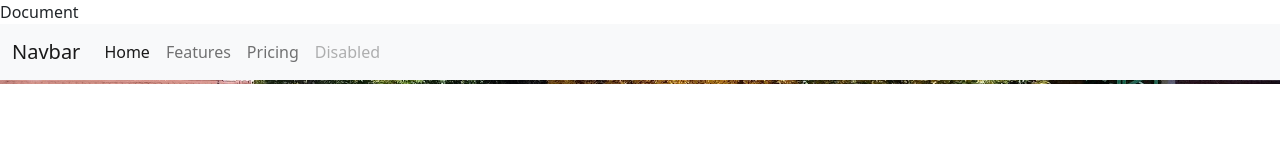
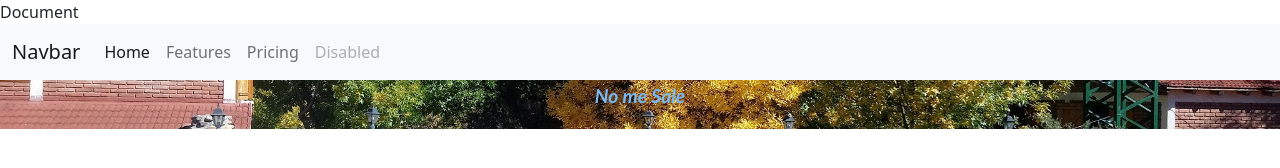
Before and after one commit to e1santo/Complejo_La_Fuente, a plain HTML site: page index.html in a window 1280 px wide. Drawn offline with Linux system fonts and the light colour scheme.

Commit message:
agregue parrafo

```diff
--- a/index.html
+++ b/index.html
@@ -42,6 +42,6 @@
       </nav>
 </body>
 <header>
-
+ <p>No me Sale</p>
 </header>
 </html>
```
